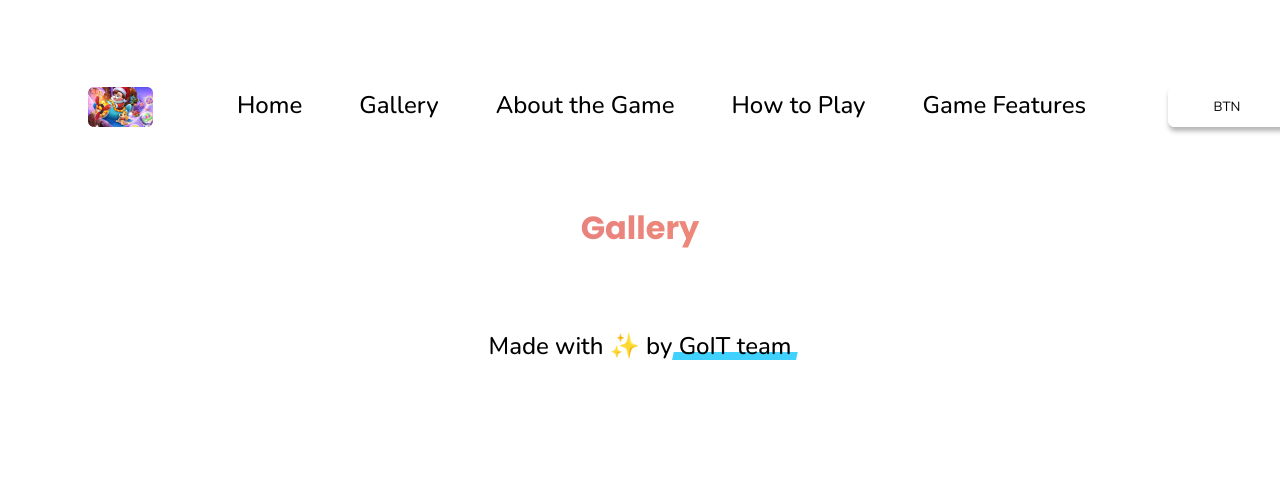
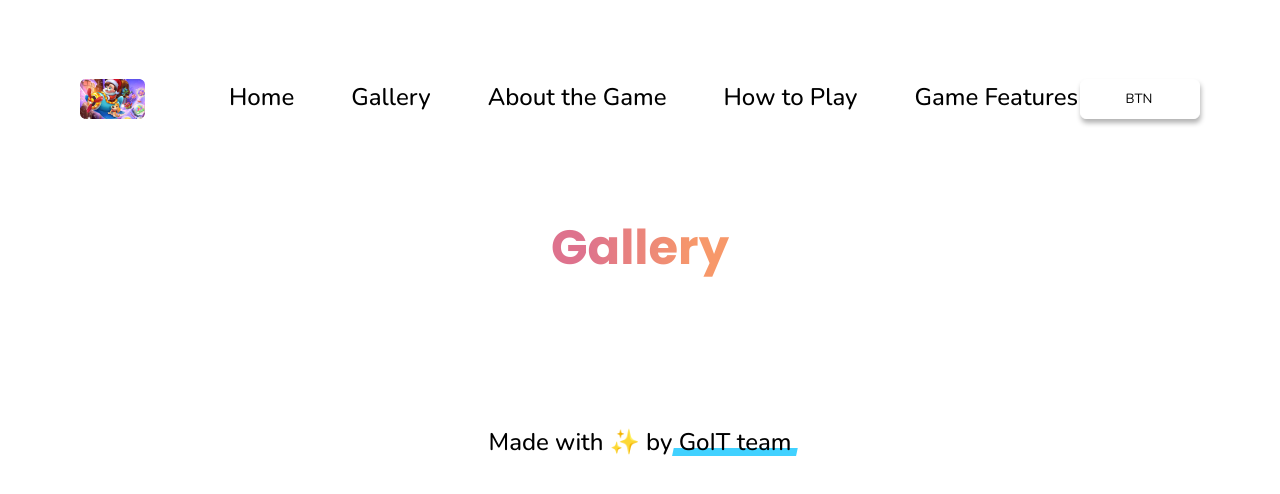
Before and after one commit to vitayusko/Puppy-Diary-Epic-Match-3, a website built with Vite: page src/index.html in a window 1280 px wide. Built offline with nearby package versions, Linux system fonts and the light colour scheme.

Commit message:
some basic styles changed and layout for gallery section added

```diff
--- a/src/css/base.css
+++ b/src/css/base.css
@@ -14,14 +14,28 @@
   -webkit-text-size-adjust: 100%;
 }
 
-body {
+body,
+main {
   display: flex;
   flex-direction: column;
+  margin: 0 auto;
 }
 
 h2 {
   font-family: Poppins;
-  font-size: 48px;
+  font-size: 32px;
   font-style: normal;
   font-weight: 700;
 }
+
+p,
+h1,
+h2 {
+  text-align: center;
+}
+
+@media screen and (min-width: 1200px) {
+  h2 {
+    font-size: 48px;
+  }
+}
--- a/src/css/container.css
+++ b/src/css/container.css
@@ -1,7 +1,7 @@
 /* Styles for Mobile devices */
 .container {
   min-width: 320px;
-  max-width: 320px;
+  max-width: 375px;
   margin: 0 auto;
   padding: 54px 0;
 }
@@ -17,7 +17,7 @@
 @media only screen and (min-width: 1200px) {
   .container {
     max-width: 1200px;
-    min-width: 1200px;
+    /* min-width: 1200px; */
     padding: 56px 0;
   }
 }
--- a/src/css/gallery.css
+++ b/src/css/gallery.css
@@ -1,10 +1,30 @@
+.gallery-container {
+  margin: 16px 0 64px;
+  min-width: 320px;
+  max-width: 375px;
+  display: flex;
+  flex-direction: column;
+  justify-content: center;
+  align-items: center;
+}
+
 .title {
-  text-align: center;
-  /* font-family: Poppins; */
-  font-size: 32px;
-  /* font-weight: 700; */
   background: linear-gradient(90deg, #de728d 19.01%, #f7986a 80.99%);
   background-clip: text;
   -webkit-background-clip: text;
   -webkit-text-fill-color: transparent;
 }
+
+.gallery-wrapper {
+  display: inline-flex;
+  align-items: center;
+  gap: 24px;
+  overflow: hidden;
+}
+
+@media screen and (min-width: 1200px) {
+  .gallery-container {
+    /* margin: 16px 0 64px; */
+    max-width: 1200px;
+  }
+}
```
